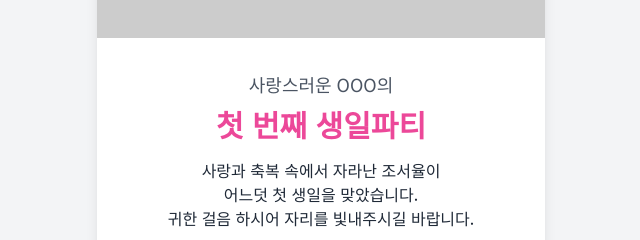
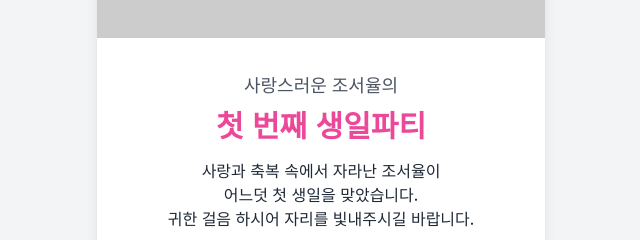
Before and after one commit to dkfemdnjs/testing, a plain HTML site: page index.html in a window 1280 px wide. Shown: the part 554-794 px from the top of the page, 319-959 px from the left. Drawn offline with nearby package versions, Linux system fonts and the light colour scheme; placeholder pictures from the web are drawn by us.

Commit message:
Update index.html

```diff
--- a/index.html
+++ b/index.html
@@ -28,7 +28,7 @@
         <div class="p-8 text-center">
 
             <!-- 초대 문구 -->
-            <p class="text-gray-600 text-lg mb-2">사랑스러운 OOO의</p>
+            <p class="text-gray-600 text-lg mb-2">사랑스러운 조서율의</p>
             <h1 class="text-3xl font-bold text-pink-500 mb-4">첫 번째 생일파티</h1>
             <p class="text-gray-800 mb-6">
                 사랑과 축복 속에서 자라난 조서율이<br>
```
